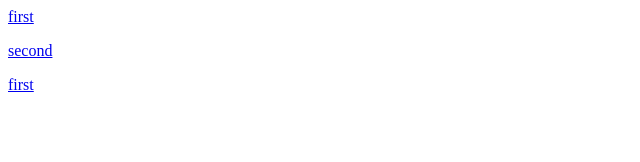
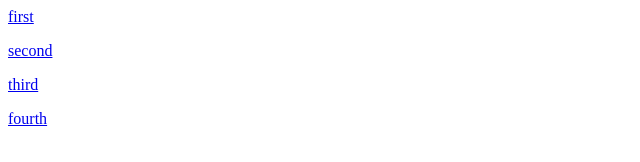
Before and after one commit to jiatianyu/jiatianyu.github.io, a plain HTML site: page index.html in a window 1280 px wide. Shown: the full height of the page, 0-640 px from the left. Drawn offline with Linux system fonts and the light colour scheme.

Commit message:
Update index.html

```diff
--- a/index.html
+++ b/index.html
@@ -1,3 +1,4 @@
+
 
 <html>
 <head>
@@ -12,7 +13,10 @@
 	</p>
 
 	<p>
-	<a href="jiatianyu.github.io/there/gallery.html ">first</a>
+	<a href="jiatianyu.github.io/there/gallery.html ">third</a>
+</p>
+	<p>
+	<a href="jiatianyu.github.io/four/gallery.html  ">fourth</a>
 </p>
 <script src="scripts/open.js"></script>
 </body>
```
